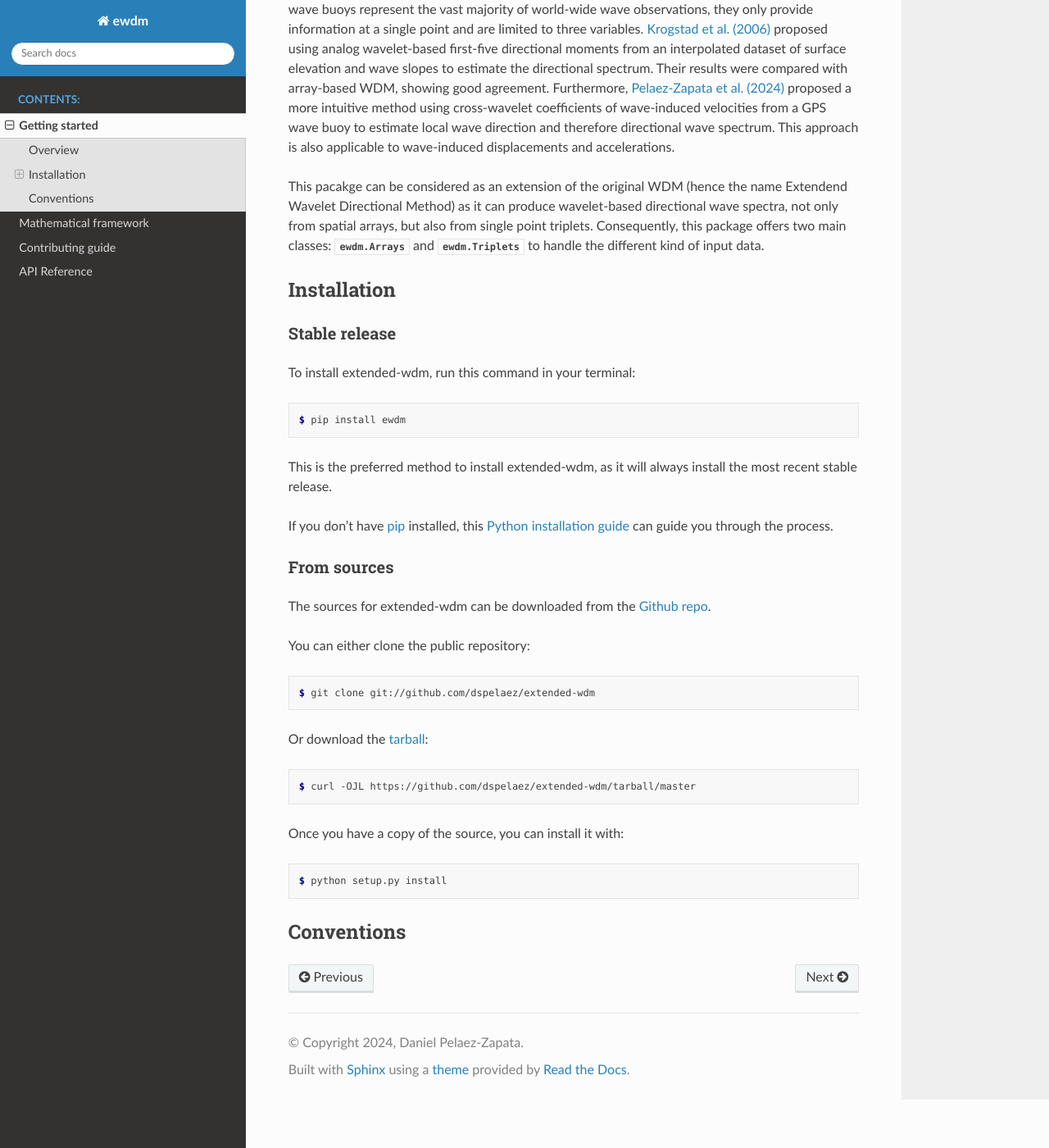
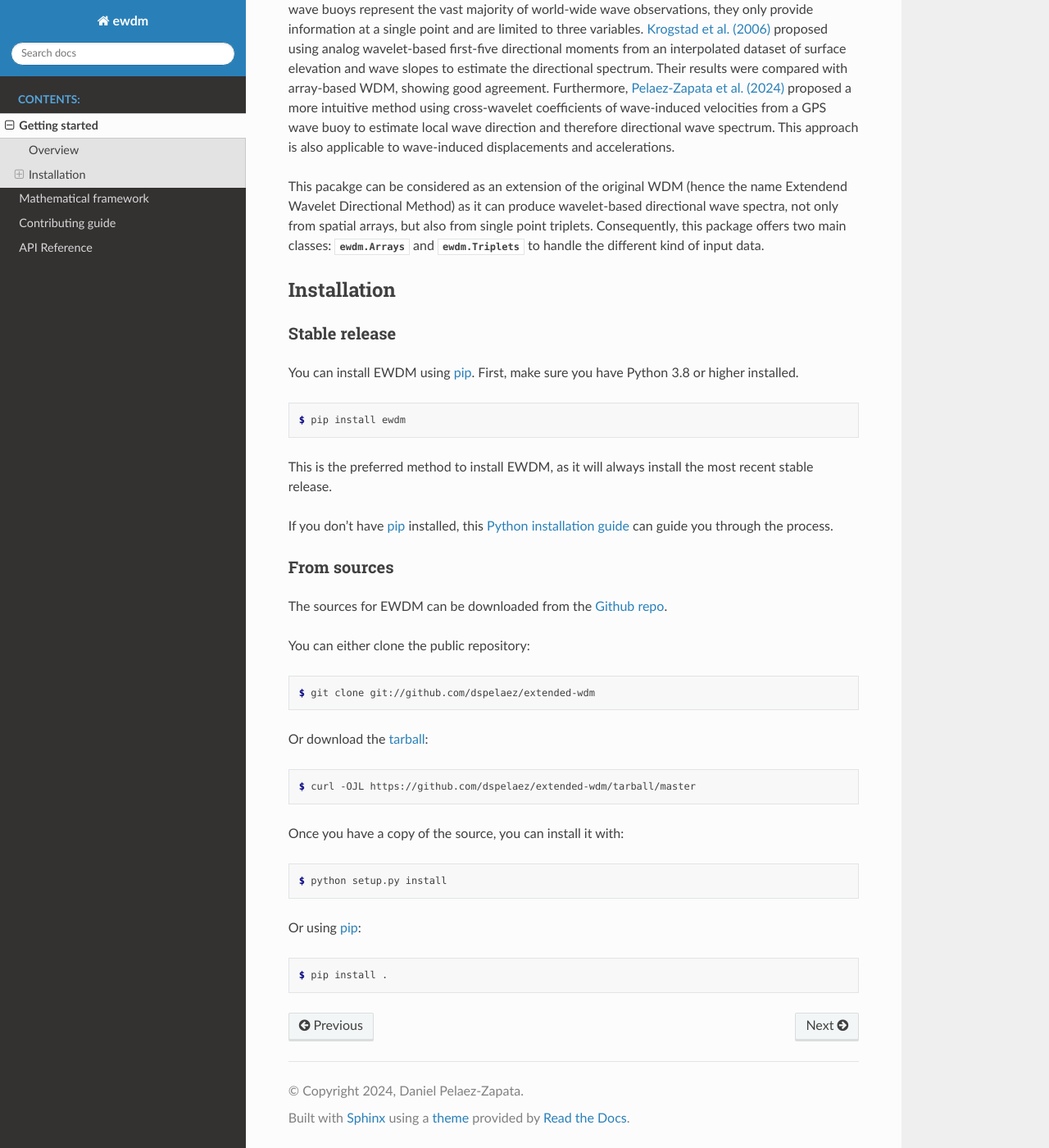
Before and after one commit to dspelaez/extended-wdm, a Sphinx documentation site: the page built from docs/getting_started.rst, in a window 1280 px wide and 1400 px high, scrolled down 432 px. Shown: the whole window at 82% size. Built offline with Sphinx 7.4.7 and the Read the Docs theme 3.1.0, drawn with Linux system fonts in a browser that asks for light colours.

```diff
--- a/docs/contribute.rst
+++ b/docs/contribute.rst
@@ -19,12 +19,13 @@ Setting up the development environment
 
 2. **Create a virtual environment**
 
-   It's recommended to use a virtual environment to manage dependencies:
+   It is recommended to use a virtual environment to manage dependencies:
 
    .. code-block:: bash
 
-       conda create --name ewdm-dev python=3.9
+       conda create --name ewdm-dev python=3.8 # or higher
        conda activate ewdm-dev
+
 
 3. **Install dependencies**
 
--- a/docs/getting_started.rst
+++ b/docs/getting_started.rst
@@ -23,14 +23,13 @@ Installation
 Stable release
 ^^^^^^^^^^^^^^
 
-To install extended-wdm, run this command in your terminal:
+You can install EWDM using `pip`_. First, make sure you have Python 3.8 or higher installed.
 
 .. code-block:: console
 
     $ pip install ewdm
 
-This is the preferred method to install extended-wdm, as it will always install
-the most recent stable release.
+This is the preferred method to install EWDM, as it will always install the most recent stable release.
 
 If you don't have `pip`_ installed, this `Python installation guide`_ can guide
 you through the process.
@@ -42,7 +41,7 @@ you through the process.
 From sources
 ^^^^^^^^^^^^
 
-The sources for extended-wdm can be downloaded from the `Github repo`_.
+The sources for EWDM can be downloaded from the `Github repo`_.
 
 You can either clone the public repository:
 
@@ -62,10 +61,12 @@ Once you have a copy of the source, you can install it with:
 
     $ python setup.py install
 
+Or using `pip`_:
+
+.. code-block:: console
+
+    $ pip install .
+
 
 .. _Github repo: https://github.com/dspelaez/extended-wdm
 .. _tarball: https://github.com/dspelaez/extended-wdm/tarball/master
-
-
-Conventions
------------
```
Also changed, not shown: README.md (+41 -5 lines).
